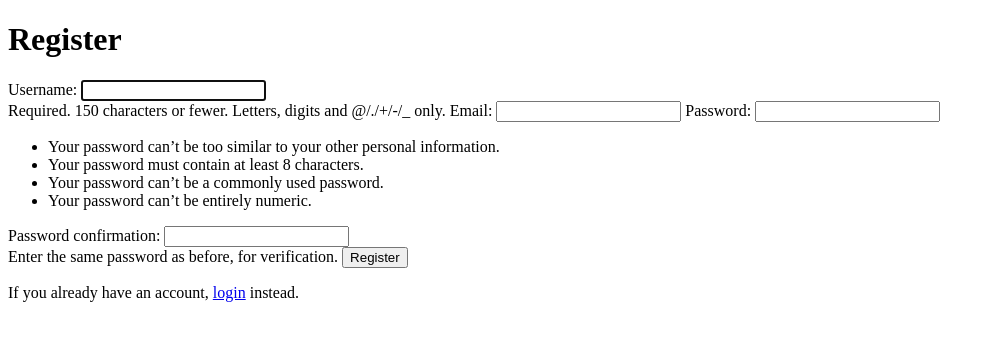
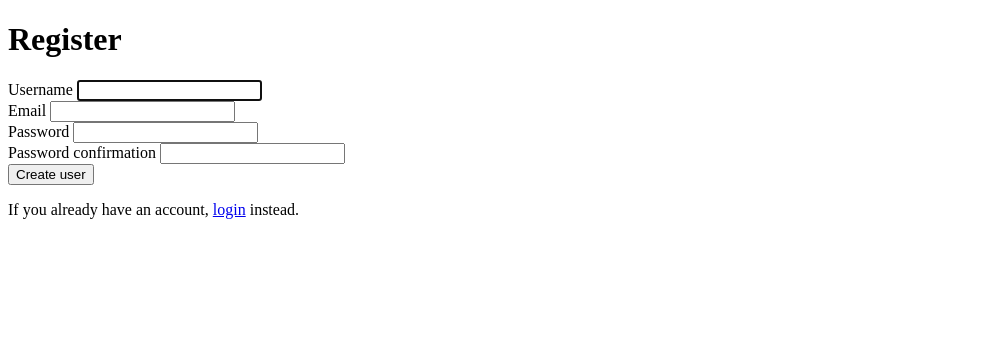
Before and after one commit to zdpytpol42gr1/budget, a Django app: page /user/register/ in a window 1280 px wide. Shown: the top 341 px of the page, without its empty margins (0-995 px from the left). Run offline with Django 4.2, Linux system fonts and the light colour scheme.

Commit message:
Add func register login/out

```diff
--- a/balance/urls.py
+++ b/balance/urls.py
@@ -1,4 +1,3 @@
-from django.contrib import admin
 from django.urls import path, include
 from . import views
 
--- a/project_budget/urls.py
+++ b/project_budget/urls.py
@@ -1,18 +1,3 @@
-"""project_budget URL Configuration
-
-The `urlpatterns` list routes URLs to views. For more information please see:
-    https://docs.djangoproject.com/en/4.0/topics/http/urls/
-Examples:
-Function views
-    1. Add an import:  from my_app import views
-    2. Add a URL to urlpatterns:  path('', views.home, name='home')
-Class-based views
-    1. Add an import:  from other_app.views import Home
-    2. Add a URL to urlpatterns:  path('', Home.as_view(), name='home')
-Including another URLconf
-    1. Import the include() function: from django.urls import include, path
-    2. Add a URL to urlpatterns:  path('blog/', include('blog.urls'))
-"""
 from django.contrib import admin
 from django.urls import path, include
 
--- a/user_manager/forms.py
+++ b/user_manager/forms.py
@@ -1,9 +1,8 @@
-from django import forms
 from django.contrib.auth.forms import UserCreationForm
 from django.contrib.auth.models import User
+from django.forms import ModelForm
+from django import forms
 
-
-# Create your forms here.
 
 class NewUserForm(UserCreationForm):
     email = forms.EmailField(required=True)
@@ -18,3 +17,9 @@ class NewUserForm(UserCreationForm):
         if commit:
             user.save()
         return user
+
+
+class LoginForm(ModelForm):
+    class Meta:
+        model = User
+        fields = ('username', 'password')
--- a/user_manager/templates/user_manager/register.html
+++ b/user_manager/templates/user_manager/register.html
@@ -8,11 +8,24 @@
     <div class="container py-5">
         <h1>Register</h1>
         <form method="POST">
-            {% csrf_token %}
-            {{ register_form }}
-            <button class="btn btn-primary" type="submit">Register</button>
-        </form>
-        <p class="text-center">If you already have an account, <a href="/login">login</a> instead.</p>
+		{% csrf_token %}
+		{{ form.username.label }}
+		{{ form.username }}<br>
+
+		{{ form.email.label }}
+		{{ form.email }}<br>
+
+		{{ form.password1.label }}
+		{{ form.password1 }}<br>
+
+		{{ form.password2.label }}
+		{{ form.password2 }}<br>
+
+		{{ form.errors }}
+
+		<button class="btn btn-primary" type="submit">Create user</button>
+	</form>
+        <p class="text-center">If you already have an account, <a href="{% url 'login' %}">login</a> instead.</p>
     </div>
 </body>
 </html>
--- a/user_manager/urls.py
+++ b/user_manager/urls.py
@@ -1,8 +1,10 @@
-from django.contrib import admin
 from django.urls import path
 
 from . import views
 
 urlpatterns = [
-    path('register/', views.register_view, name='register')
+    path('register/', views.register_view, name='register'),
+    path('hi/', views.hi_page_view, name='hi_page'),
+    path('login/', views.login_page, name='login'),
+    path('logout/', views.logout_user, name='logout'),
 ]
--- a/user_manager/views.py
+++ b/user_manager/views.py
@@ -1,18 +1,52 @@
+from django.contrib.auth import authenticate, login, logout
 from django.contrib import messages
-from django.contrib.auth import login
 from django.shortcuts import render, redirect
+from .forms import NewUserForm, LoginForm
 
-from .forms import NewUserForm
+
+def hi_page_view(request):
+    return render(request, 'user_manager/hi_page.html')
 
 
 def register_view(request):
-    if request.method == "POST":
-        form = NewUserForm(request.POST)
+    if request.user.is_authenticated:
+        return redirect(hi_page_view)
+    else:
+        form = NewUserForm()
+        if request.method == 'POST':
+            form = NewUserForm(request.POST)
+            if form.is_valid():
+                form.save()
+                user = form.cleaned_data.get('username')
+                messages.success(request, 'Account was created for ' + user)
+                return redirect(login_page)
+
+        return render(request, 'user_manager/register.html', {'form': form})
+
+
+def login_page(request):
+    if request.user.is_authenticated:
+        return redirect(hi_page_view)
+    else:
+        form = LoginForm(request.POST or None)
         if form.is_valid():
-            user = form.save()
-            login(request, user)
-            messages.success(request, "Registration successful.")
-            return redirect("main:homepage")
-        messages.error(request, "Unsuccessful registration. Invalid information.")
-    form = NewUserForm()
-    return render(request=request, template_name="user_manager/register.html", context={"register_form": form})
+            form.save()
+
+        if request.method == 'POST':
+            username = request.POST.get('username')
+            password = request.POST.get('password')
+
+            user = authenticate(request, username=username, password=password)
+
+            if user is not None:
+                login(request, user)
+                return redirect(hi_page_view)
+            else:
+                messages.info(request, 'Username OR password is incorrect')
+
+        return render(request, 'user_manager/login.html', {'form': form})
+
+
+def logout_user(request):
+    logout(request)
+    return redirect(hi_page_view)
```
Also changed, not shown: user_manager/templates/user_manager/hi_page.html (added, +23 -0 lines), user_manager/templates/user_manager/login.html (added, +27 -0 lines).
